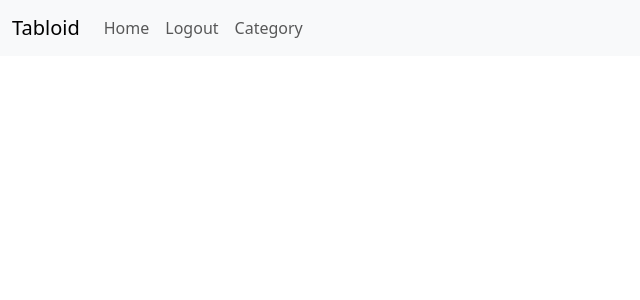
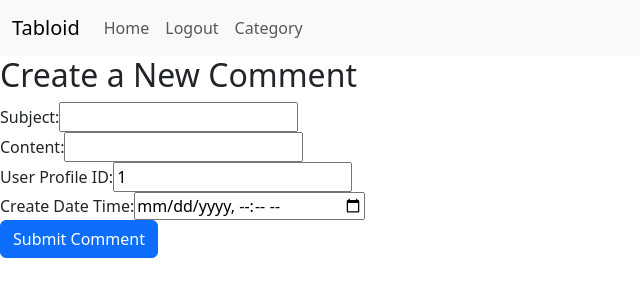
Before and after one commit to NewForce-Cohort-7/tabloidfullstack-thegroundbeetles, a React (Create React App) app in the folder TabloidFullStack/TabloidFullStack/client/tabloid/: page /post/comments/1 in a window 1280 px wide. Shown: the top 300 px of the page, without its empty margins (0-640 px from the left). Built offline with nearby package versions, Linux system fonts and the light colour scheme; sample sign-in values are in the browser's storage.

Commit message:
new main

```diff
--- a/TabloidFullStack/TabloidFullStack/client/tabloid/src/Managers/CommentManager.js
+++ b/TabloidFullStack/TabloidFullStack/client/tabloid/src/Managers/CommentManager.js
@@ -3,7 +3,20 @@ import React from "react";
 
 const baseUrl = "/api/Comment";
 
+
 export const  GetCommentsByPost = (postId) => {
     return fetch(`${baseUrl}/GetCommentsByPost?postId=${postId}`)
       .then((res) => res.json())
   };
+
+  /*/posts/{postId}/comments*/
+
+  export const addComment = (singlePost) => {
+    return fetch(baseUrl, {
+      method: "POST",
+      headers: {
+        "Content-Type": "application/json",
+      },
+      body: JSON.stringify(singlePost),
+    });
+  };
--- a/TabloidFullStack/TabloidFullStack/client/tabloid/src/components/ApplicationViews.js
+++ b/TabloidFullStack/TabloidFullStack/client/tabloid/src/components/ApplicationViews.js
@@ -3,6 +3,7 @@ import { Route, Routes } from "react-router-dom";
 import Hello from "./Hello";
 import CommentList from "./CommentList";
 import CategoryList from "./CategoryList";
+import CommentForm from "./CommentForm";
 
 
 export default function ApplicationViews() {
@@ -12,6 +13,10 @@ export default function ApplicationViews() {
         <Route path="/" element={<Hello />} />
           {/* route for the commentlist uses :postId ->using url parameter */}
       <Route path="/comments/:postId" element={<CommentList />} />
+
+          /*No idea if this is what the url will resemble*/
+      <Route path="/post/comments/:postId" element={<CommentForm />} />
+
       <Route path="/category" element= {<CategoryList />} />
       </Routes>
    );
--- /dev/null
+++ b/TabloidFullStack/TabloidFullStack/client/tabloid/src/components/CommentForm.js
@@ -0,0 +1,90 @@
+import React, { useState } from "react";
+import { addComment } from "../Managers/CommentManager";
+import { useNavigate } from "react-router-dom";
+
+const CommentForm= ({postId})=> {
+  const [comment, setComment] = useState({
+    subject: "",
+    content: "",
+    CreateDateTime:"",
+    PostId:"",
+    userProfileId: 1, // fetch it from your authentication system?
+  });
+
+  const navigate = useNavigate();
+
+
+  const handleSubmit = (e) => {
+    e.preventDefault();
+
+
+  const localAppUser = localStorage.setItem("userProfile");
+  const appUserObject = JSON.parse(localAppUser);
+
+    const commentToSendToAPI = {
+      subject: comment.subject,
+      content: comment.content,
+      createDateTime: Date.now(),
+      postId: postId, // Pass the postId received from the url? how? its in the controller/AppView
+      userProfileId: appUserObject.id,
+    };
+
+    addComment(commentToSendToAPI) // Use the addComment function to add the comment
+      .then(() => navigate("/")); // Redirect after adding the comment
+  };
+
+  return (
+    <form className="comment-form">
+      <h2 className="comment-form-title">Create a New Comment</h2>
+      <fieldset>
+        <div className="form-group">
+          <label htmlFor="subject">Subject:</label>
+          <input
+            type="text"
+            id="subject"
+            value={comment.subject}
+            onChange={(event) => setComment({ ...comment, subject: event.target.value })}
+          />
+        </div>
+      </fieldset>
+      <fieldset>
+        <div className="form-group">
+          <label htmlFor="content">Content:</label>
+          <input
+            type="text"
+            id="content"
+            value={comment.content}
+            onChange={(event) => setComment({ ...comment, content: event.target.value })}
+          />
+        </div>
+      </fieldset>
+      <fieldset>
+        <div className="form-group">
+          <label htmlFor="userProfileId">User Profile ID:</label>
+          <input
+            type="number"
+            id="userProfileId"
+            value={comment.userProfileId}
+            onChange={(event) => setComment({ ...comment, userProfileId: event.target.value })}
+          />
+        </div>
+      </fieldset>
+      <fieldset>
+        <div className="form-group">
+          <label htmlFor="createDateTime">Create Date Time:</label>
+          <input
+            type="datetime-local"
+            id="createDateTime"
+            value={comment.createDateTime}
+            onChange={(event) => setComment({ ...comment, createDateTime: event.target.value })}
+          />
+        </div>
+      </fieldset>
+      <button onClick={(clickEvent) => handleSubmit(clickEvent)} className="btn btn-primary">
+        Submit Comment
+      </button>
+    </form>
+  );
+}
+
+export default CommentForm;
```
Also changed, not shown: 1 other file (tests, documents, lock files or other folders).
